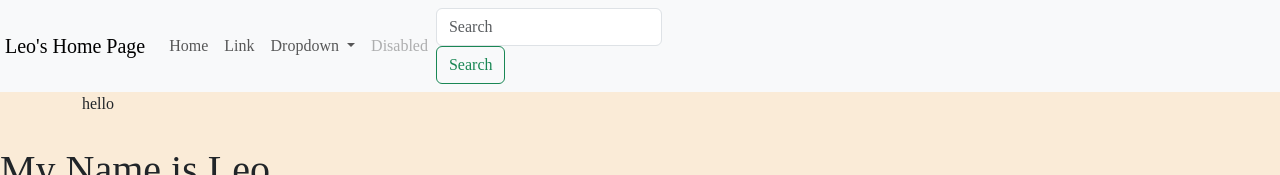
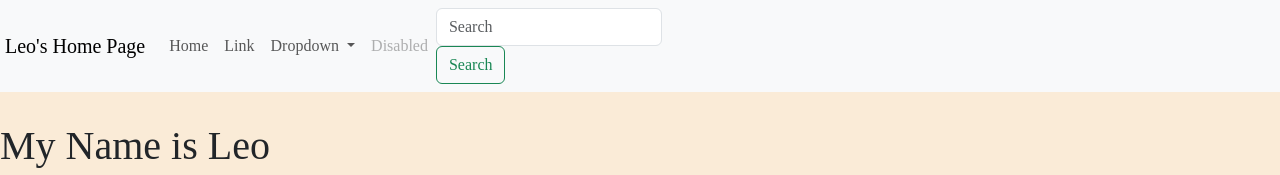
Before and after one commit to NaClyFry/leo-the-dog, a plain HTML site: page index.html in a window 1280 px wide. Shown: the top 175 px of the page. Drawn offline with nearby package versions, Linux system fonts and the light colour scheme; a web font is replaced by a local one.

Commit message:
remove rando text

```diff
--- a/index.html
+++ b/index.html
@@ -69,13 +69,6 @@
         <!-- <script src="https://cdn.jsdelivr.net/npm/bootstrap@5.3.0/dist/js/bootstrap.bundle.min.js"></script> -->
     </div>
 
-    <div class="container">
-        <div class="row">
-            <div class="col-2">
-                hello
-            </div>
-        </div>
-    </div>
     <div class="flex-container-block1">
         <h1>
             My Name is Leo
```
